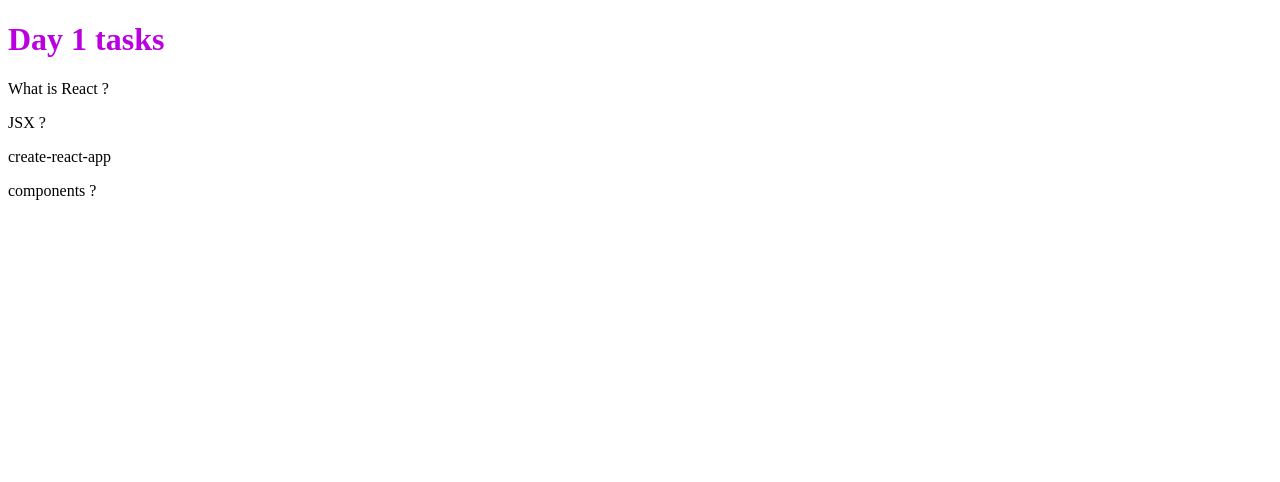
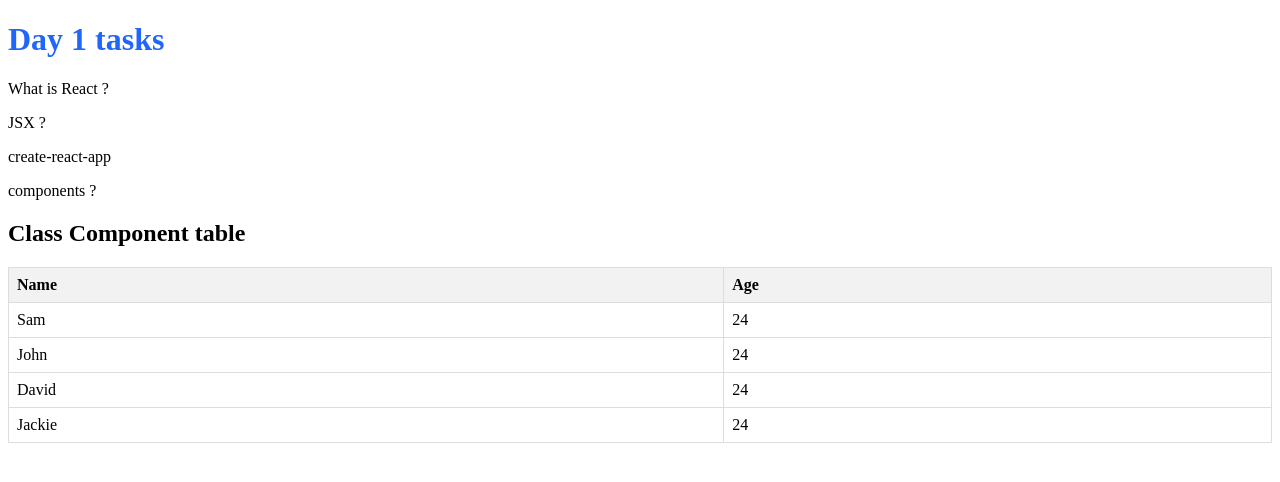
Before and after one commit to sridharjd/react1, a React (Vite) app in the folder attendance/: page / in a window 1280 px wide. Shown: the top 482 px of the page. Built offline with nearby package versions, Linux system fonts and the light colour scheme.

Commit message:
class component

```diff
--- a/attendance/src/app.jsx
+++ b/attendance/src/app.jsx
@@ -1,8 +1,12 @@
-import { Day1 } from "./components/Day1"
+import Table1 from "./components/class_components"
+import  Day1  from "./components/Day1"
+import Table2 from "./components/function_class"
 
 function app() {
     return (<>
         <Day1/>
+        <h2>Class Component table</h2>
+        <Table1/>
     </>
     )
 }
--- a/attendance/src/components/Day1.jsx
+++ b/attendance/src/components/Day1.jsx
@@ -1,5 +1,4 @@
-
-export const Day1 = () => {
+const Day1 = () => {
   return (
     <div>
         <h1 className="Header">Day 1 tasks</h1>
@@ -10,3 +9,4 @@ export const Day1 = () => {
     </div>
   )
 }
+export default Day1
--- /dev/null
+++ b/attendance/src/components/class_components.jsx
@@ -0,0 +1,36 @@
+import { Component } from "react";
+
+class Table1 extends Component {
+    render(){
+        return(
+            <div>
+                <table className ="TableCSS">
+                    <thead>
+                        <th>Name</th>
+                        <th>Age</th>
+                    </thead>
+                    <tbody>
+                        <tr>
+                            <td>Sam</td>
+                            <td>24</td>
+                        </tr>
+                        <tr>
+                            <td>John</td>
+                            <td>24</td>
+                        </tr>
+                        <tr>
+                            <td>David</td>
+                            <td>24</td>
+                        </tr>
+                        <tr>
+                            <td>Jackie</td>
+                            <td>24</td>
+                        </tr>
+                    </tbody>
+                </table>
+            </div>
+        )
+    }
+}
+
+export default Table1
--- /dev/null
+++ b/attendance/src/components/function_class.jsx
@@ -0,0 +1,7 @@
+const Table2 = () => {
+    return(
+        <h1>Hello</h1>
+    )
+}
+
+export default Table2
--- a/attendance/src/index.css
+++ b/attendance/src/index.css
@@ -1,3 +1,22 @@
 .Header{
-    color:rgb(187, 0, 224);
+    color:rgb(33, 102, 250);
 }
+
+.TableCSS{
+    border-collapse: collapse;
+    width: 100%;
+}
+
+.TableCSS th, .TableCSS td{
+    padding: 8px;
+    text-align: left;
+    border: 1px solid#ddd;
+}
+
+.TableCSS th {
+    background-color:#f2f2f2;
+}
+
+.TableCSS tr:hover{
+    background-color:#f1f1f1;
+}
```
